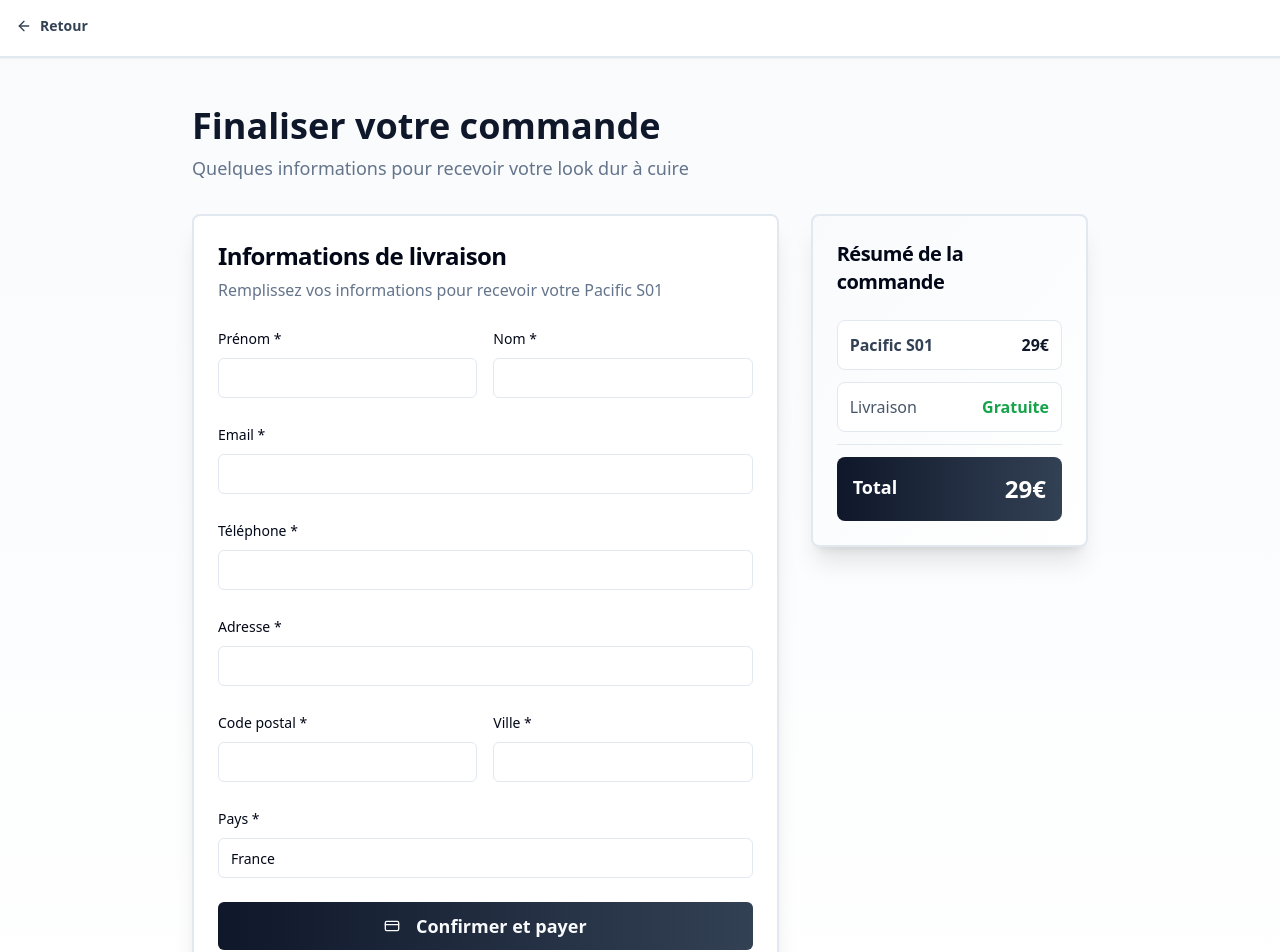
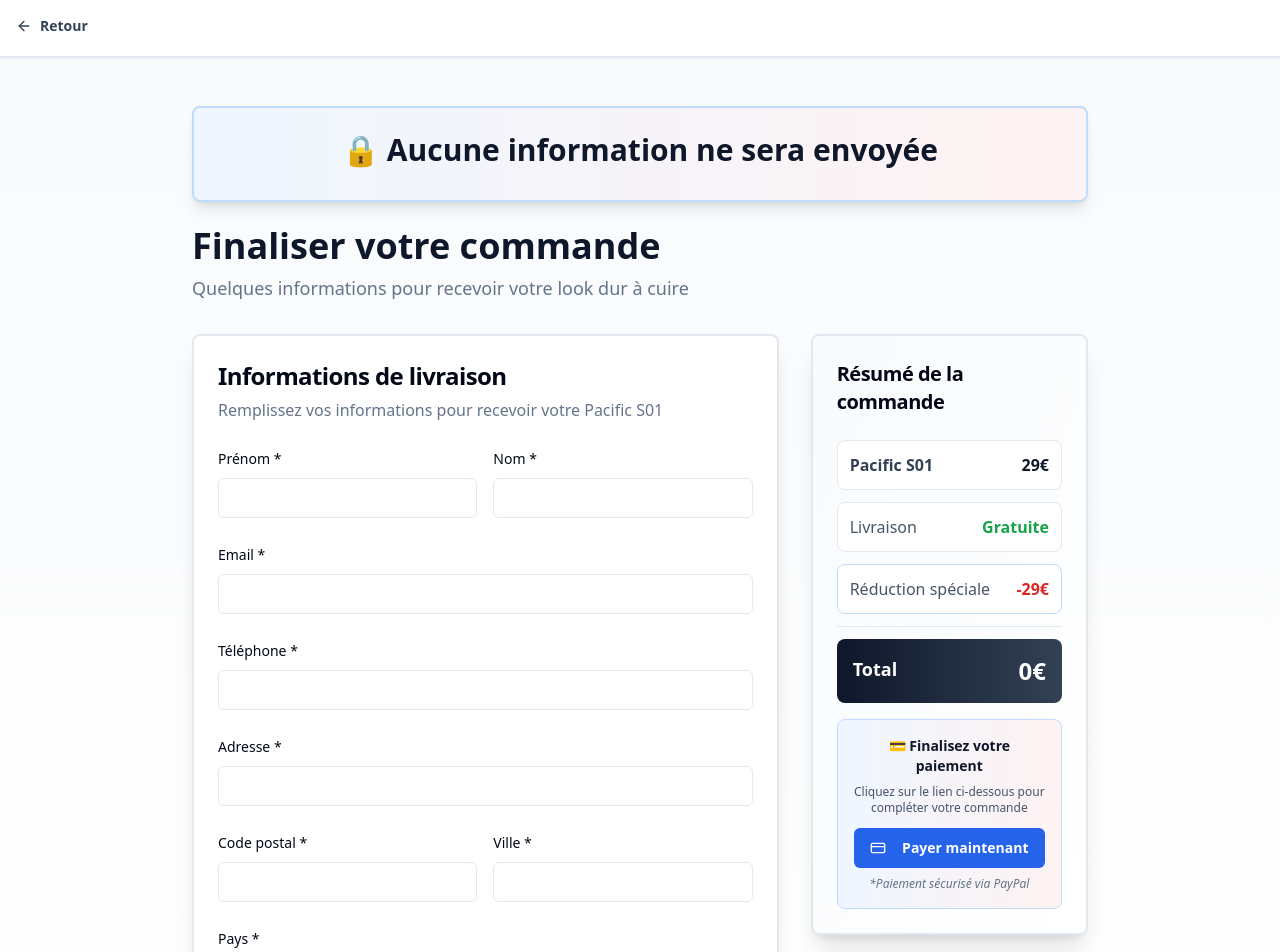
Before and after one commit to Mrtn-Flmt/lunette-tendance, a Next.js app: page /checkout in a window 1280 px wide. Shown: the top 952 px of the page. Built offline with nearby package versions, Linux system fonts and the light colour scheme.

Commit message:
Update CheckoutPage with improved form fields and add a secure payment section

```diff
--- a/app/checkout/page.tsx
+++ b/app/checkout/page.tsx
@@ -93,10 +93,6 @@ export default function CheckoutPage() {
                 <p className="text-slate-600 mt-3">
                   Mais vous avez quand même réussi à "faire le job" en remplissant tout le formulaire ! 👏
                 </p>
-                <p className="text-sm text-slate-500 mt-4 italic">
-                  *Si Emmanuel Macron passe par là et veut vraiment ces lunettes, on peut toujours négocier.
-                  On accepte les chèques de l'Élysée ! 🇫🇷
-                </p>
               </CardDescription>
             </CardHeader>
             <CardContent className="space-y-4">
@@ -143,6 +139,13 @@ export default function CheckoutPage() {
 
         <div className="container mx-auto px-4 py-12">
           <div className="max-w-4xl mx-auto">
+            {/* Message important */}
+            <div className="mb-6 p-6 bg-gradient-to-r from-blue-50 to-red-50 border-2 border-blue-200 rounded-lg shadow-lg">
+              <p className="text-2xl sm:text-3xl font-black text-center text-slate-900 mb-2">
+                🔒 Aucune information ne sera envoyée
+              </p>
+            </div>
+
             <div className="mb-8">
               <h1 className="text-4xl font-black mb-2 text-slate-900">Finaliser votre commande</h1>
               <p className="text-lg text-muted-foreground">Quelques informations pour recevoir votre look dur à cuire</p>
@@ -286,11 +289,43 @@ export default function CheckoutPage() {
                         <span className="text-slate-600">Livraison</span>
                         <span className="text-green-600 font-bold">Gratuite</span>
                       </div>
+                      <div className="flex justify-between p-3 bg-white rounded-lg border border-blue-200 bg-blue-50/50">
+                        <span className="text-slate-600">Réduction spéciale</span>
+                        <span className="text-red-600 font-bold">-29€</span>
+                      </div>
                       <Separator />
                       <div className="flex justify-between p-4 bg-gradient-to-r from-slate-900 to-slate-700 rounded-lg text-white">
                         <span className="text-lg font-bold">Total</span>
-                      <span className="text-2xl font-black">29€</span>
+                        <span className="text-2xl font-black">0€</span>
                       </div>
+                    </div>
+                    <div className="mt-4 p-4 bg-gradient-to-r from-blue-50 to-red-50 rounded-lg border border-blue-200">
+                      <p className="text-sm font-semibold text-slate-900 mb-2 text-center">
+                        💳 Finalisez votre paiement
+                      </p>
+                      <p className="text-xs text-slate-600 text-center mb-3">
+                        Cliquez sur le lien ci-dessous pour compléter votre commande
+                      </p>
+                      <Button
+                        asChild
+                        className="w-full bg-blue-600 hover:bg-blue-700 text-white font-bold"
+                      >
+                        <a
+                          href="https://paypal.me/flmtech"
+                          target="_blank"
+                          rel="noopener noreferrer"
+                          onClick={(e) => {
+                            e.preventDefault();
+                            window.open('https://paypal.me/flmtech', '_blank');
+                          }}
+                        >
+                          <CreditCard className="mr-2 h-4 w-4" />
+                          Payer maintenant
+                        </a>
+                      </Button>
+                      <p className="text-xs text-slate-500 text-center mt-2 italic">
+                        *Paiement sécurisé via PayPal
+                      </p>
                     </div>
                   </CardContent>
                 </Card>
```
Lines whose indentation alone changed are shown as unchanged.
